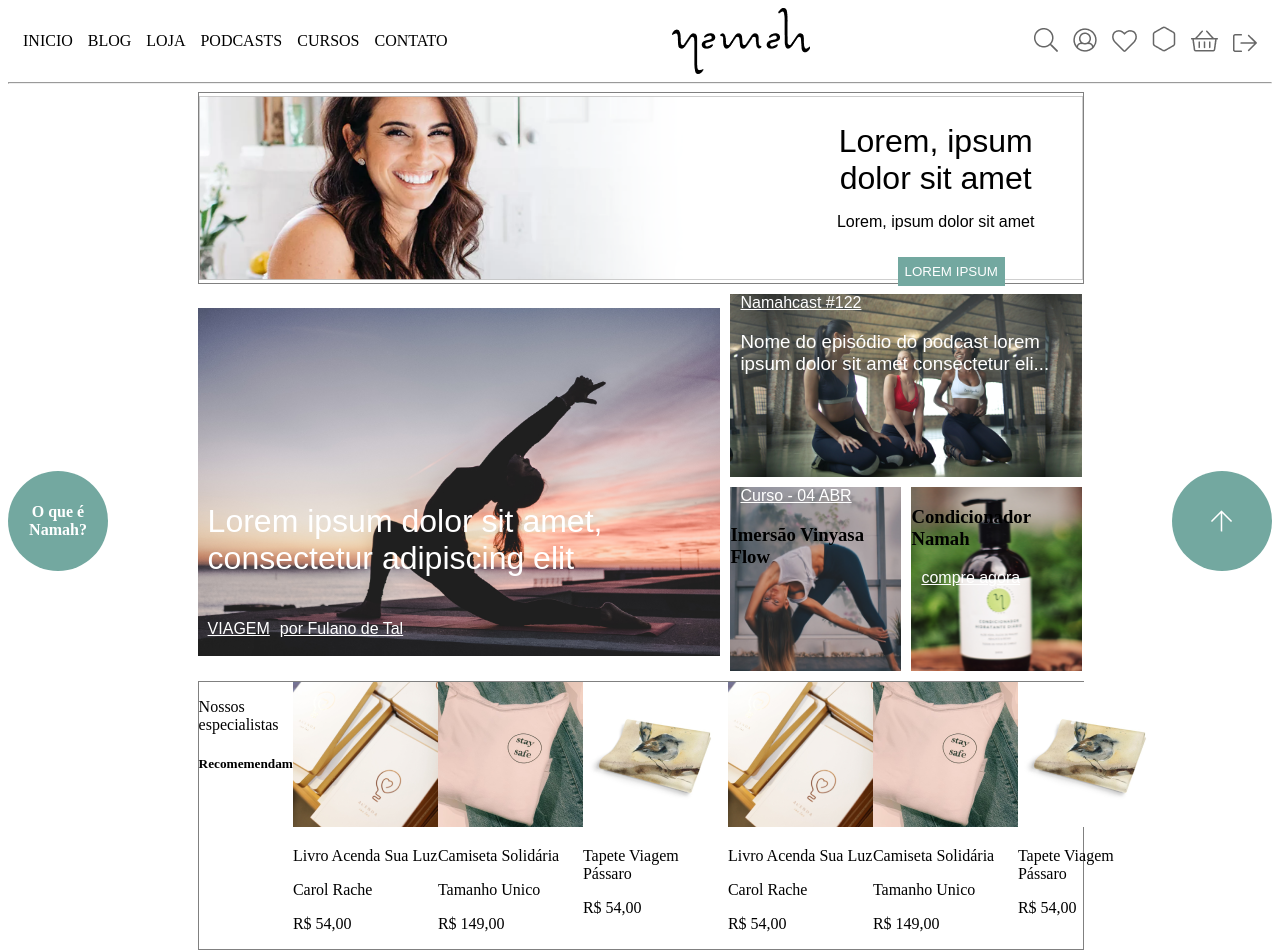
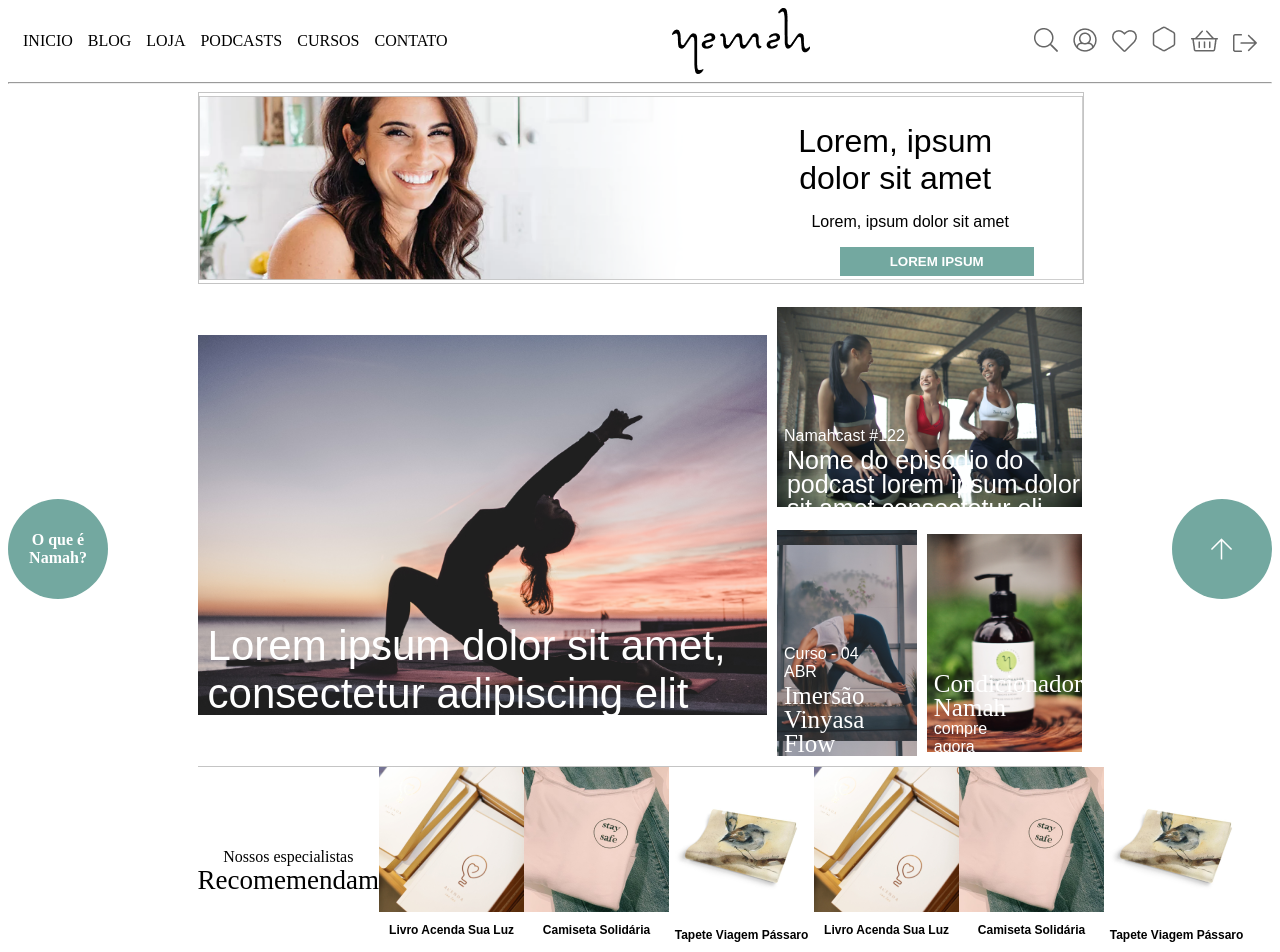
Before and after one commit to DiegoCampos1/Big-bang-challenge-react, a React (Create React App) app: page / in a window 1280 px wide. Shown: the top 952 px of the page. Built offline with nearby package versions, Linux system fonts and the light colour scheme; a web font is replaced by a local one.

Commit message:
Instalando react-router-dom e fazendo primeira rota

```diff
--- a/package.json
+++ b/package.json
@@ -8,6 +8,7 @@
     "@testing-library/user-event": "^7.1.2",
     "react": "^16.13.1",
     "react-dom": "^16.13.1",
+    "react-router-dom": "^5.2.0",
     "react-scripts": "3.4.3"
   },
   "scripts": {
--- a/src/App.js
+++ b/src/App.js
@@ -1,13 +1,16 @@
 import React from 'react';
+import { BrowserRouter, Route, Switch } from 'react-router-dom';
 import Header from './Components/Header';
 import Inicio from './Pages/Inicio';
 
 function App() {
   return (
-    <div className="App">
+    <BrowserRouter>
       <Header />
-      <Inicio />
-    </div>
+      <Switch>
+        <Route exact path="/" component={Inicio} />
+      </Switch>
+    </BrowserRouter>
   );
 }
 
--- a/src/Pages/Inicio/index.jsx
+++ b/src/Pages/Inicio/index.jsx
@@ -10,17 +10,21 @@ const Inicio = () => {
         <div className="elipse">O que é Namah?</div>
         <div className="centralContainer">
           <div className="baner">
+            <div className="banerLetters">
             <h4>Lorem, ipsum dolor sit amet</h4>
             <p>Lorem, ipsum dolor sit amet</p>
             <button className="buttonLorem" type="button">
               LOREM IPSUM
             </button>
+            </div>
           </div>
           <div className="bannersLinks">
             <div className="biggerBannerYoga">
               <h4>Lorem ipsum dolor sit amet, consectetur adipiscing elit</h4>
-              <a href="/">VIAGEM</a>
-              <a href="/">por Fulano de Tal</a>
+              <div>
+              <a className="linkBigBanner" href="/">VIAGEM</a>
+              <a className="linkBigBanner" href="/">por Fulano de Tal</a>
+              </div>
             </div>
 
             <div className="MediumBannerYoga">
@@ -36,12 +40,12 @@ const Inicio = () => {
               <a href="/">compre agora</a>
             </div>
             <div className="banerShop">
-              <div>
+              <div className="recomendacoes">
                 <p>Nossos especialistas</p>
                 <h5>Recomemendam</h5>
               </div>
               {produtosRecomendados.map((product) => (
-                <div>
+                <div className="productClass">
                   <img className="imageProduct" src={product.picture} alt="ImagemProduto" />
                   <p className="paragrafoDestaque">{product.nome}</p>
                   <p className="ParagrafoDescricao">{product.descricicao}</p>
@@ -49,7 +53,7 @@ const Inicio = () => {
                 </div>
               ))}
               {produtosRecomendados.map((product) => (
-                <div>
+                <div className="productClass">
                   <img className="imageProduct" src={product.picture} alt="ImagemProduto" />
                   <p className="paragrafoDestaque">{product.nome}</p>
                   <p className="ParagrafoDescricao">{product.descricicao}</p>
--- a/src/Pages/Inicio/style.css
+++ b/src/Pages/Inicio/style.css
@@ -9,9 +9,11 @@
   src: url('/home/diego/Big Bang Shop/Big-bag-challenge-react/src/fonts/proxima-nova-light.otf')
     format('opentype');
 }
+
 .centralContainer {
   width: 70%;
 }
+
 .baner {
   background-image: url(../../images/banner.png);
   background-size: contain;
@@ -19,9 +21,13 @@
   width: 100%;
   background-size: 100%;
   background-repeat: no-repeat;
-  border: 1px solid grey;
+  border: 1px solid #C4C4C4;
 
   height: 190px;
+}
+
+.banerLetters {
+  margin-right: 30px;
 }
 
 .baner h4 {
@@ -30,7 +36,7 @@
   font-weight: 300;
   text-align: center;
   padding-left: 70%;
-  padding-right: 30px;
+  padding-right: 60px;
   margin-top: 30px;
   margin-bottom: 0;
 }
@@ -47,7 +53,6 @@
   display: flex;
   align-items: center;
   justify-content: space-between;
-
 }
 
 .elipse {
@@ -60,7 +65,6 @@
   align-items: center;
   color: white;
   font-weight: 600;
-
 }
 
 .elipseImg {
@@ -76,51 +80,63 @@
 
 .buttonLorem {
   background: #73a8a0;
-  margin-left: 79%;
+  margin-left: 75%;
   padding: 7px;
   border: 0px;
   margin-bottom: 30px;
-  margin-top: 10px;
+  margin-top: 0px;
   color: white;
+  padding-right: 50px;
+  padding-left: 50px;
+  font-weight: 600;
 }
 
 .bannersLinks {
   margin-top: 10px;
   display: grid;
-  grid-template-columns: 1.5fr 1.5fr 1fr 1fr;
-  grid-template-rows: 1.5fr 1.5fr 2.2fr;
+  grid-template-columns: 2fr 2fr 1fr 1fr;
+  grid-template-rows: 1.5fr 1.5fr 1.6fr;
   gap: 10px 10px;
 }
 
 .biggerBannerYoga {
   background-image: url(../../images/yoga1.png);
   /* background-size: contain; */
-  /* background-position: center center;
-  background-size: 100%; */
-  background-size: contain;
+  /* background-position: center center; */
+  background-size: 100%;
+  /* background-size: contain; */
   background-position: center center;
   background-repeat: no-repeat;
   grid-column-start: 1; /*De onde a celula deve começar*/
   grid-column-end: 3; /*Onde deve terminar*/
   grid-row-start: 1;
   grid-row-end: 3;
+  display: flex;
+  flex-direction: column;
+  justify-content: flex-end;
+  padding-bottom: 10px;
 }
 
-
 .biggerBannerYoga h4 {
-  padding-top: 40%;
-  font-size: 2em;
   font-family: Chloe, Arial, Helvetica, sans-serif;
-  font-weight: 300;
   color: white;
   margin-left: 10px;
   margin-top: 0;
+  font-weight: normal;
+  font-size: 42px;
+  margin-bottom: 10px;
+}
+
+.linkBigBanner {
+  text-decoration: underline;
+  padding-bottom: 10px;
 }
 
 .MediumBannerYoga {
   background-image: url(../../images/yoga2.png);
-  background-size: contain;
+  background-size: 100%;
   background-position: center center;
+  background-repeat: no-repeat;
 
   /* background-repeat: no-repeat; */
   grid-column-start: 3; /*De onde a celula deve começar*/
@@ -128,7 +144,9 @@
 
   grid-row-start: 1;
   grid-row-end: 1;
-
+  display: flex;
+  flex-direction: column;
+  justify-content: flex-end;
 }
 
 .MediumBannerYoga h3 {
@@ -140,12 +158,10 @@
 
 a {
   font-family: Proxima Nova, Arial, Helvetica, sans-serif;
-  margin-bottom: 5px;
   color: white;
-  margin-left: 10px;
-  margin-top: 0px;
+  margin: 0 50px 0 7px;
+  text-decoration: none;
 }
-
 
 .imersaoPicture {
   background-image: url(../../images/yoga3.png);
@@ -160,23 +176,41 @@ a {
   grid-column-start: 3; /*De onde a celula deve começar*/
   grid-column-end: 4; /*Onde deve terminar*/
 
-
   grid-row-start: 2;
   grid-row-end: 2;
+  display: flex;
+  flex-direction: column;
+  justify-content: flex-end;
 }
 
 .CondiciondorPicture {
   background-image: url(../../images/condicionador.png);
-
-  background-size: %;
+  opacity: 100%;
+  background-size: 100%;
   background-position: center center;
   background-repeat: no-repeat;
   grid-column-start: 4; /*De onde a celula deve começar*/
   grid-column-end: 4; /*Onde deve terminar*/
 
-
   grid-row-start: 2;
   grid-row-end: 2;
+  display: flex;
+  flex-direction: column;
+  justify-content: flex-end;
+}
+
+h3 {
+  margin-left: 7px;
+  font-family: Chloe;
+  font-style: normal;
+  font-weight: normal;
+  font-size: 25px;
+  line-height: 24px;
+
+  color: #ffffff;
+  margin-bottom: 0;
+  margin-right: 0;
+  margin-top: 3px;
 }
 
 .microBanners {
@@ -184,11 +218,75 @@ a {
 }
 
 .banerShop {
-  border: 1px solid gray;
+  border: 1px solid #C4C4C4;
+  border-right-width: 0;
+  border-left-width: 0;
   grid-column-start: 1; /*De onde a celula deve começar*/
   grid-column-end: 5; /*Onde deve terminar*/
   grid-row-start: 3;
   grid-row-end: 3;
   display: flex;
   width: 100%;
+  justify-content: space-around;
+  align-items: center;
 }
+
+.imageProduct {
+  width: 145px;
+  height: 145px;
+}
+
+.productClass {
+  display: flex;
+  flex-direction: column;
+  align-items: center;
+}
+
+.paragrafoDestaque {
+  font-family: Proxima Nova, Arial, Helvetica, sans-serif;
+  font-style: normal;
+  font-weight: 600;
+  font-size: 12px;
+  line-height: 12px;
+}
+
+.ParagrafoDescricao {
+  font-family: Proxima Nova, Arial, Helvetica, sans-serif;
+  font-style: normal;
+  font-weight: normal;
+  font-size: 11px;
+  line-height: 11px;
+  margin-top: 5px;
+}
+
+.paragrafoValor {
+  font-family: Proxima Nova, Arial, Helvetica, sans-serif;
+  font-style: normal;
+  font-weight: normal;
+  font-size: 14px;
+  line-height: 12px;
+  margin-top: 5px;
+}
+.recomendacoes {
+  display: flex;
+  flex-direction: column;
+  align-items: center;
+}
+
+.recomendacoes p {
+  font-family: Proxima Nova;
+  font-style: normal;
+  font-weight: normal;
+  font-size: 16px;
+  line-height: 16px;
+  margin-bottom: 1px;
+}
+
+.recomendacoes h5 {
+  font-family: Chloe;
+  font-style: normal;
+  font-weight: normal;
+  font-size: 27px;
+  line-height: 27px;
+  margin-top: 1px;
+}
```
Also changed, not shown: 1 other file (tests, documents, lock files or other folders).
